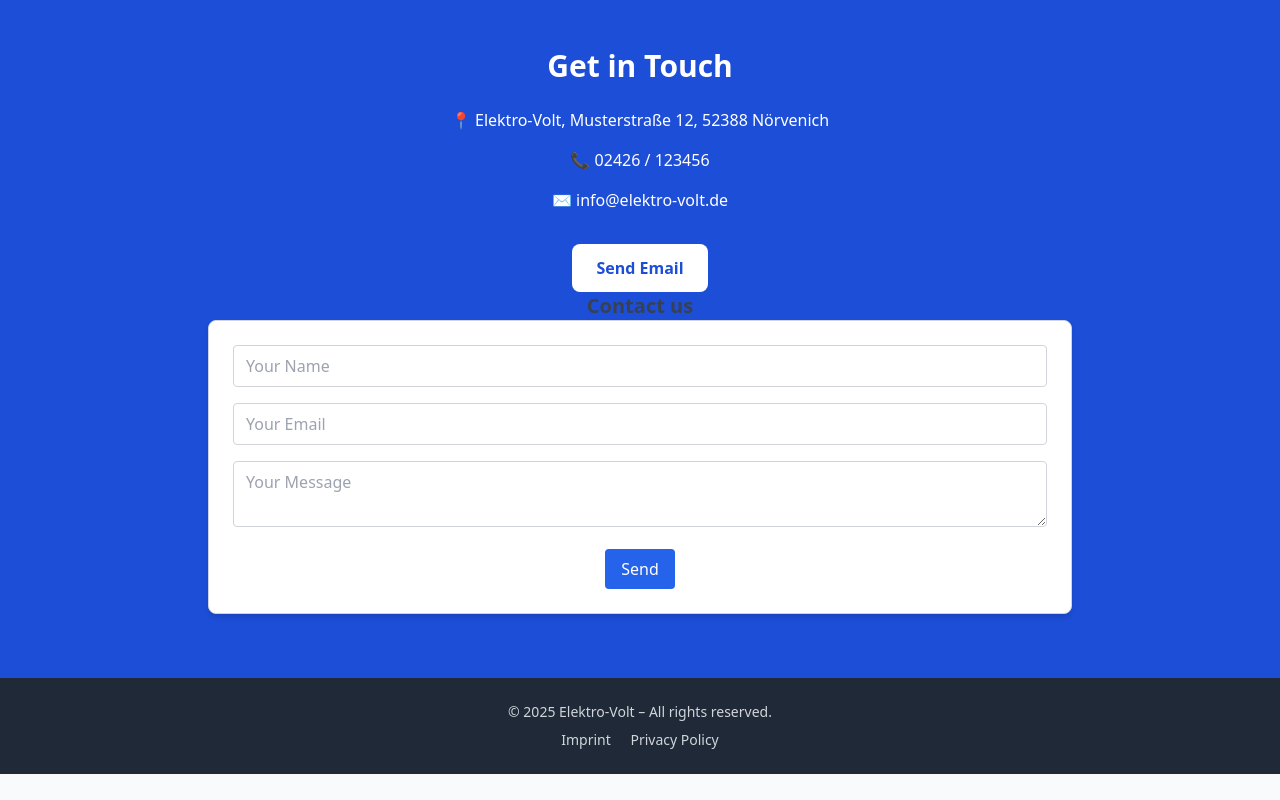
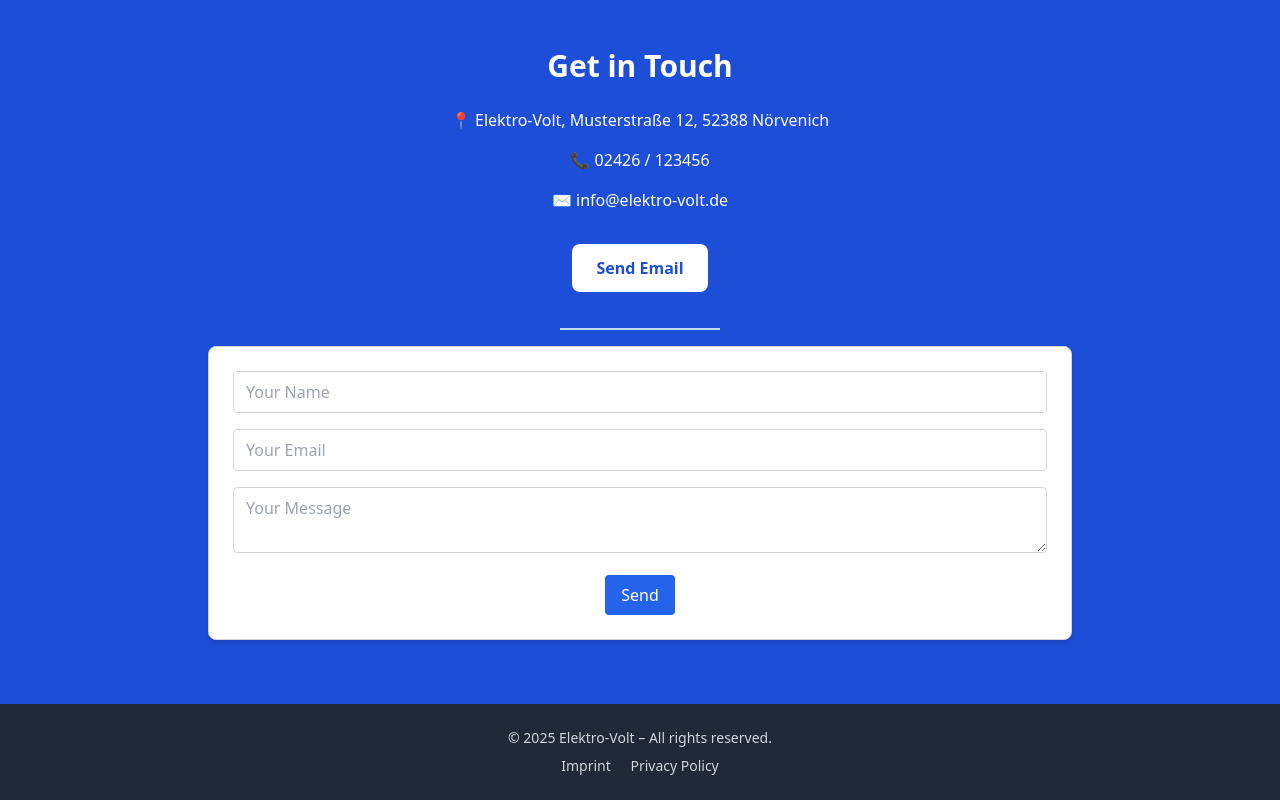
Before and after one commit to JSch05/elektroVoltWebsite, a plain HTML site: page index.html in a window 1280 px wide. Shown: the part 1052-1852 px from the top of the page. Before the commit the page ends 1826 px from the top, so only its background shows below. Drawn offline with nearby package versions, Linux system fonts and the light colour scheme.

Commit message:
Contect Us geändert index.html

```diff
--- a/index.html
+++ b/index.html
@@ -85,7 +85,9 @@
       -->
 
       <div>
-  <h2 class="text-xl font-semibold text-gray-700">Contact us</h2>
+  <h2 class="text-3xl font-bold text-blue-700 mb-4 border-b-2 border-blue-200 inline-block">
+    Contact us
+  </h2>
   <div class="border border-gray-300 rounded-lg p-6 bg-white shadow-md">
     <form action="https://formspree.io/f/your-email-id" method="POST" class="space-y-4">
       <input type="text" name="name" placeholder="Your Name"
```
